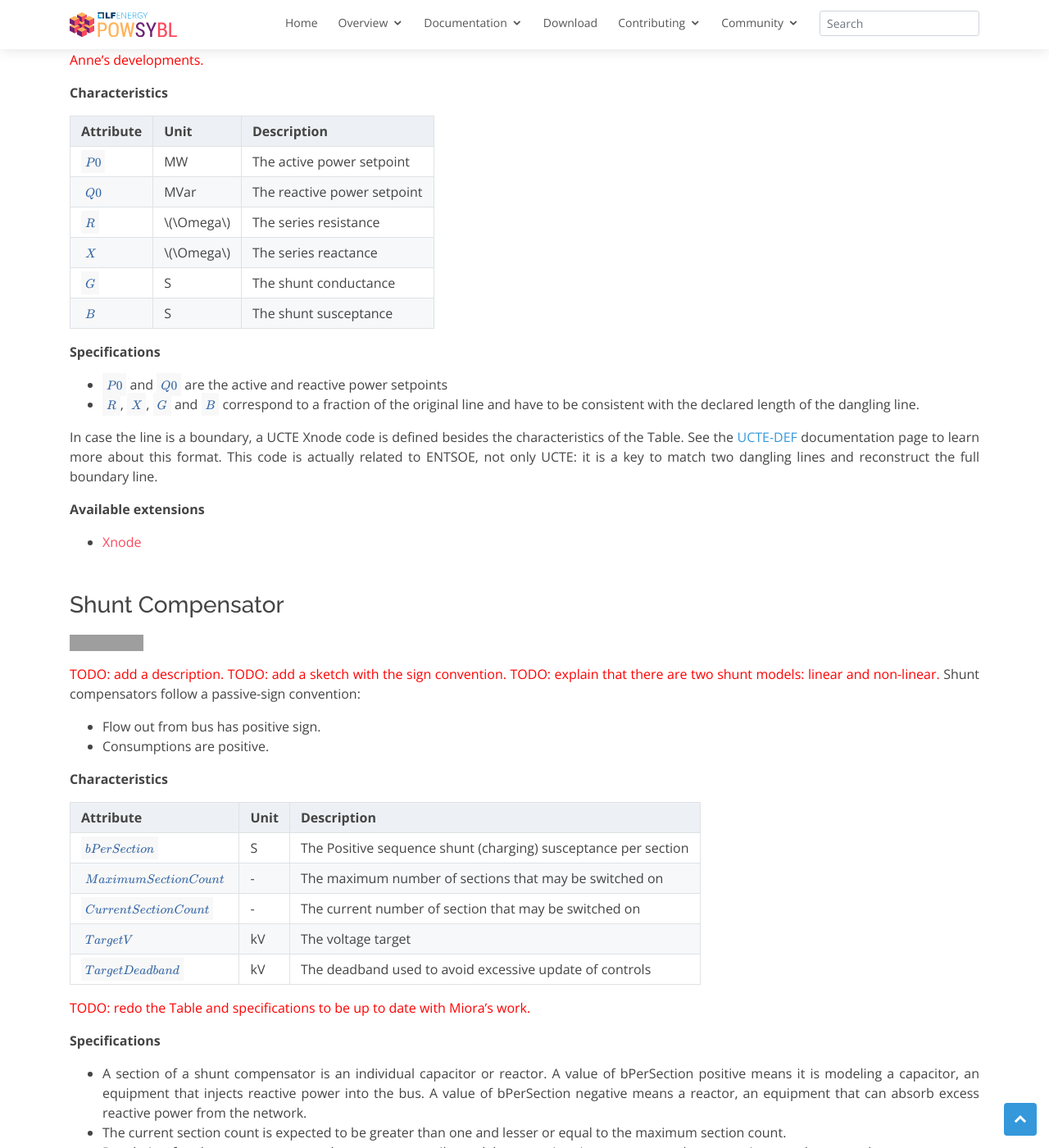
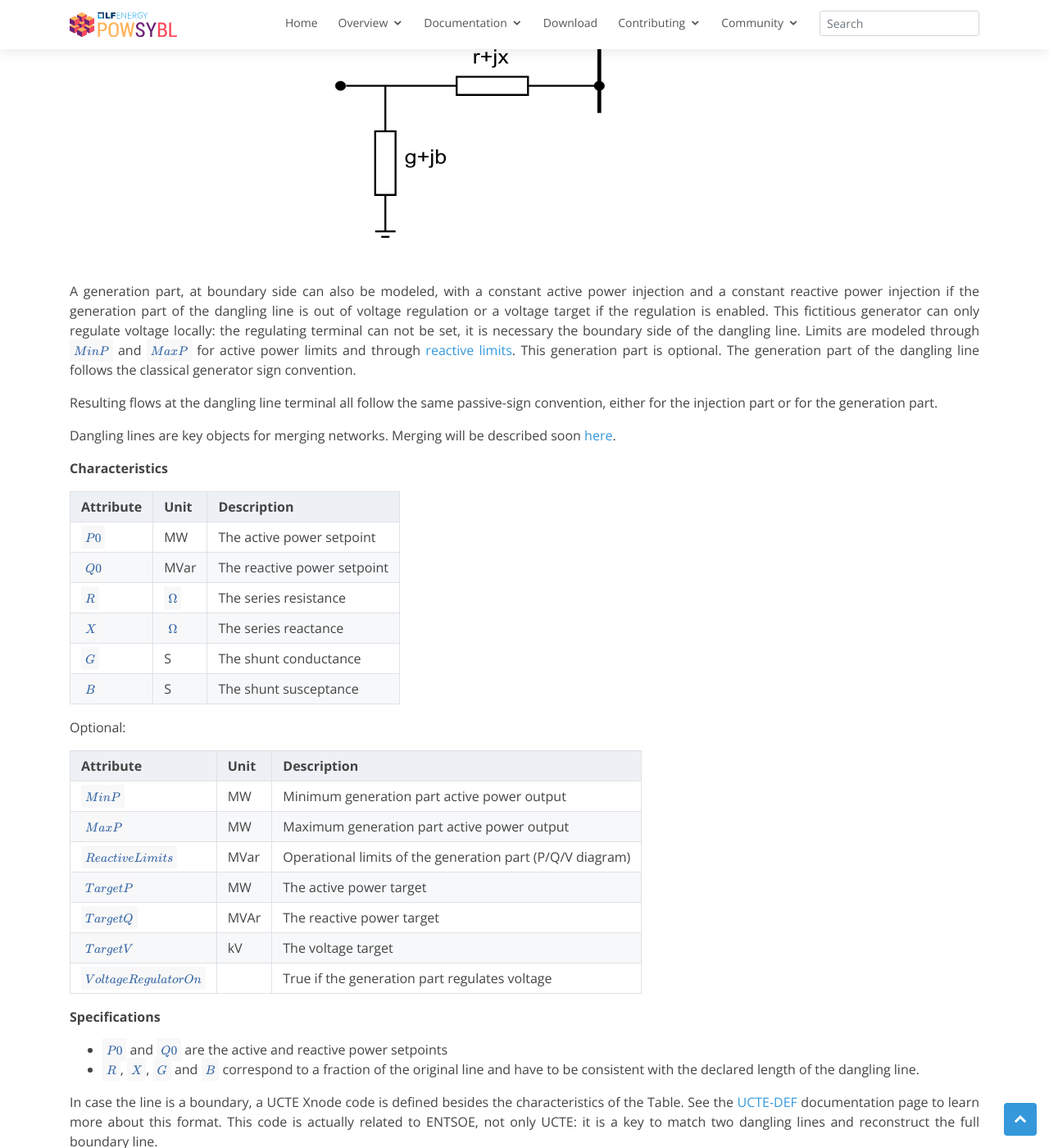
Before and after one commit to powsybl/powsybl.github.io, a Jekyll site: the page built from pages/documentation/grid/model/index.md, in a window 1280 px wide and 1400 px high, scrolled down 7647 px. Shown: the whole window at 82% size. Built offline with Jekyll 4.4.1, drawn with Linux system fonts in a browser that asks for light colours; our own code applies the rules of GitHub Pages for plain Markdown files; some of the changed text lies outside the part shown; grey boxes are pictures that could not be loaded.

Commit message:
Improve IIDM documentation (#214)
* Improve description of current limits.
* Add generation part of dangling line description.
* Update the shunt compensator documentation.

Signed-off-by: RALAMBOTIANA MIORA <miora.ralambotiana@rte-france.com>
Signed-off-by: Anne Tilloy <anne.tilloy@rte-france.com>
Signed-off-by: Florian Dupuy <florian.dupuy@rte-france.com>

```diff
--- a/pages/documentation/grid/model/index.md
+++ b/pages/documentation/grid/model/index.md
@@ -132,7 +132,9 @@
 
 A load is a passive equipment representing a delivery point that consumes active and reactive power.
 
+<!---
 <span style="color:red"> TODO: add a sketch where the sign convention is indicated.</span>
+-->
 
 **Characteristics**
 
@@ -159,7 +161,9 @@
 
 A battery on the electric grid is an energy storage device that is either capable of capturing energy from the grid or of injecting it into the grid. The electric energy on the grid side is thus transformed into chemical energy on the battery side and vice versa. The power flow is bidirectional and it is controlled via a power electronic converter.
 
+<!---
 <span style="color:red"> TODO: add a sketch.</span>
+-->
 
 **Characteristics**
 
@@ -184,9 +188,13 @@
 The active and reactive power setpoints are fixed: the injection represents the power flow that would occur through the connection, were the other
 network fully described.
 
-<span style="color:red"> TODO: add a sketch with the sign convention.</span>
-<span style="color:red"> TODO: add a link to the Merging documentation.</span>
-<span style="color:red"> TODO: update the documentation according to Anne's developments.</span>
+![Dangling line model](img/index/danglingLine.svg){: width="50%" .center-image}
+
+A generation part, at boundary side can also be modeled, with a constant active power injection and a constant reactive power injection if the generation part of the dangling line is out of voltage regulation or a voltage target if the regulation is enabled. This fictitious generator can only regulate voltage locally: the regulating terminal can not be set, it is necessary the boundary side of the dangling line. Limits are modeled through $$MinP$$ and $$MaxP$$ for active power limits and through [reactive limits](#reactive-limits). This generation part is optional. The generation part of the dangling line follows the classical generator sign convention.
+
+Resulting flows at the dangling line terminal all follow the same passive-sign convention, either for the injection part or for the generation part.
+
+Dangling lines are key objects for merging networks. Merging will be described soon [here](../features/merging.md).
 
 **Characteristics**
 
@@ -194,10 +202,22 @@
 | --------- | ---- | ----------- |
 | $$P0$$ | MW | The active power setpoint |
 | $$Q0$$ | MVar | The reactive power setpoint |
-| $$R$$ | $$\Omega\$$ | The series resistance |
-| $$X$$ | $$\Omega\$$ | The series reactance |
+| $$R$$ | $$\Omega$$ | The series resistance |
+| $$X$$ | $$\Omega$$ | The series reactance |
 | $$G$$ | S | The shunt conductance |
 | $$B$$ | S | The shunt susceptance |
+
+Optional:
+
+| Attribute | Unit | Description |
+| --------- | ---- | ----------- |
+| $$MinP$$ | MW | Minimum generation part active power output |
+| $$MaxP$$ | MW | Maximum generation part active power output |
+| $$ReactiveLimits$$ | MVar | Operational limits of the generation part (P/Q/V diagram) |
+| $$TargetP$$ | MW | The active power target |
+| $$TargetQ$$ | MVAr | The reactive power target |
+| $$TargetV$$ | kV | The voltage target |
+| $$VoltageRegulatorOn$$ |  | True if the generation part regulates voltage |
 
 **Specifications**
 
@@ -216,9 +236,18 @@
 ### Shunt Compensator
 [![Javadoc](https://img.shields.io/badge/-javadoc-blue.svg)](https://javadoc.io/doc/com.powsybl/powsybl-core/latest/com/powsybl/iidm/network/ShuntCompensator.html)
 
-<span style="color:red"> TODO: add a description.</span>
+<!---
 <span style="color:red"> TODO: add a sketch with the sign convention.</span>
-<span style="color:red"> TODO: explain that there are two shunt models: linear and non-linear.</span>
+-->
+
+A shunt compensator represents a shunt capacitor or reactor or a set of switchable banks of shunt capacitors or reactors in the network. A section of a shunt compensator
+is an individual capacitor or reactor: if its reactive power (Q) is negative, it is a capacitor; if it is positive, it is a reactor.
+
+There are two models of shunt compensators in IIDM: linear shunt compensators and non-linear shunt compensators.
+
+A linear shunt compensator has banks or sections with equal admittance values.
+A non-linear shunt compensator has banks or sections with different admittance values.
+
 Shunt compensators follow a passive-sign convention:
   - Flow out from bus has positive sign.
   - Consumptions are positive.
@@ -227,13 +256,38 @@
 
 | Attribute | Unit | Description |
 | --------- | ---- |------------ |
-| $$bPerSection$$ | S | The Positive sequence shunt (charging) susceptance per section |
 | $$MaximumSectionCount$$ | - | The maximum number of sections that may be switched on |
-| $$CurrentSectionCount$$ | - | The current number of section that may be switched on |
+| $$SectionCount$$ | - | The current number of sections that are switched on |
+| $$B$$ | S | The susceptance of the shunt compensator in its current state |
+| $$G$$ | S | The conductance of the shunt compensator in its current state |
 | $$TargetV$$ | kV | The voltage target |
 | $$TargetDeadband$$ | kV | The deadband used to avoid excessive update of controls |
+| $$RegulatingTerminal$$ | - | Associated node or bus for which voltage is to be regulated |
+| $$VoltageRegulatorOn$$ | - | True if the shunt compensator regulates voltage |
 
-<span style="color:red"> TODO: redo the Table and specifications to be up to date with Miora's work.</span>
+- For Linear Shunt Compensators
+
+| Attribute | Unit | Description |
+| --------- | ---- |------------ |
+| $$bPerSection$$ | S | The Positive sequence shunt (charging) susceptance per section |
+| $$gPerSection$$ | S | The Positive sequence shunt (charging) conductance per section |
+
+We expect $$bPerSection$$ to be a non zero value. The disconnected status of the linear shunt compensator can be modeled by setting the $$SectionCount$$ attribute to zero.
+
+- For Non Linear Shunt Compensators
+
+| Attribute | Unit | Description |
+| --------- | ---- |------------ |
+| $$Sections$$ | [Section](#Section) | The Partition of all the shunt compensator's sections |
+
+#### Section
+
+| Attribute | Unit | Description |
+| --------- | ---- |------------ |
+| $$B$$ | S | The Positive sequence shunt (charging) susceptance of the section |
+| $$G$$ | S | The Positive sequence shunt (charging) conductance of the section |
+
+$$B$$ and $$G$$ attributes can be equal zero, but the disconnected status of the non linear shunt compensator can be modeled by setting the $$SectionCount$$ attribute to zero. The section which $$SectionCount$$ equal to $$1$$ is the first effective section, and it would be more efficient to affect it a non zero susceptance.
 
 **Specifications**
 
@@ -336,8 +390,8 @@
 
 | Attribute | Unit | Description |
 | --------- | ---- | ----------- |
-| $$R$$ | $$\Omega\$$ | The series resistance |
-| $$X$$ | $$\Omega\$$ | The series reactance |
+| $$R$$ | $$\Omega$$ | The series resistance |
+| $$X$$ | $$\Omega$$ | The series reactance |
 | $$G1$$ | S | The first side shunt conductance |
 | $$B1$$ | S | The first side shunt susceptance |
 | $$G2$$ | S | The second side shunt conductance |
@@ -366,14 +420,16 @@
 
 | Attribute | Unit | Description |
 | --------- | ---- | ----------- |
-| $$R$$ | $$\Omega\$$ | The series resistance |
-| $$X$$ | $$\Omega\$$ | The series reactance |
+| $$R$$ | $$\Omega$$ | The series resistance |
+| $$X$$ | $$\Omega$$ | The series reactance |
 | $$G1$$ | S | The first side shunt conductance |
 | $$B1$$ | S | The first side shunt susceptance |
 | $$G2$$ | S | The second side shunt conductance |
 | $$B2$$ | S | The second side shunt susceptance |
 
+<!---
 <span style="color:red"> TODO: describe xnodeP and xnodeQ in the java doc and here with a sentence.</span>
+-->
 
 #### Transformers
 
@@ -458,8 +514,6 @@
 | --------- | ---- | ----------- |
 | $$RatedU0$$ | kV | The rated voltage at the star bus |
 
-<span style="color:red"> TODO: place RatedU0 on the sketch.</span>
-
 **Specifications**
 
 - A [ratio tap changer](#ratio-tap-changer) and/or a [phase tap changer](#phase-tap-changer) can be associated to all three sides of a three windings power transformer.
@@ -475,8 +529,8 @@
 
 | Attribute | Unit | Description |
 | --------- | ---- | ----------- |
-| $$R$$ | $$\Omega\$$ | The nominal series resistance specified at the voltage of the leg |
-| $$X$$ | $$\Omega\$$ | The nominal series reactance specified at the voltage of the leg |
+| $$R$$ | $$\Omega$$ | The nominal series resistance specified at the voltage of the leg |
+| $$X$$ | $$\Omega$$ | The nominal series reactance specified at the voltage of the leg |
 | $$G$$ | S | The nominal magnetizing conductance specified at the voltage of the leg |
 | $$B$$ | S | The nominal magnetizing susceptance specified at the voltage of the leg |
 | $$RatedU$$ | kV | The rated voltage |
@@ -497,7 +551,7 @@
 
 | Attribute | Unit | Description |
 | --------- | ---- | ----------- |
-| $$R$$ | $$\Omega\$$ | The resistance of the HVDC line |
+| $$R$$ | $$\Omega$$ | The resistance of the HVDC line |
 | $$NominalV$$ | kV | The nominal voltage |
 | $$ActivePowerSetpoint$$ | MW | The active power setpoint |
 | $$MaxP$$ | MW | The maximum active power |
@@ -517,6 +571,30 @@
 An HVDC converter station converts electric power from high voltage alternating current (AC) to high-voltage direct current (HVDC), or vice versa.
 Electronic converters for HVDC are divided into two main categories: line-commutated converters (LCC) and voltage-sourced converters (VSC).
 
+**Characteristics**
+
+| Attribute | Type | Unit | Required | Default value | Description |
+| --------- | ---- | ---- | -------- | ------------- | ----------- |
+| HvdcType | `HvdcType` | - | yes | - | The HVDC type |
+| LossFactor | float | % | yes | - | The loss factor |
+
+The LossFactor should be greater than 0.
+
+**Specifications**
+
+The HVDC type, `LCC` or `VSC`, determines if the Converter Station is a LCC Converter Station or a VSC Converter Station.
+
+The positive loss factor `LossFactor` is used to model the losses during the conversion. In case of:
+- A rectifier operation (conversion from AC to DC), we have
+$$
+\frac{P_{DC}}{P_{AC}} = 1 - \frac{LossFactor}{100}
+$$
+- An inverter operation (conversion from DC to AC), we have
+$$
+\frac{P_{AC}}{P_{DC}} = 1 - \frac{LossFactor}{100}
+$$
+Note that at the terminal on the AC side, $$Q$$ is always positive: the converter station always consumes reactive power.
+
 ##### LCC Converter Station
 [![Javadoc](https://img.shields.io/badge/-javadoc-blue.svg)](https://javadoc.io/doc/com.powsybl/powsybl-core/latest/com/powsybl/iidm/network/LccConverterStation.html)
 
@@ -532,15 +610,7 @@
 
 | Attribute | Unit | Description |
 | --------- | ---- | ----------- |
-| $$PowerFactor$$ | - | Ratio between the active power $$P$$ and the apparent power $$S$$. |
-
-**Specifications**
-
-- The power factor is equal to
-$$
-\dfrac{P}{\sqrt{P^{2} + Q^{2}}}
-$$
-and should be between -1 and 1. Note that at the terminal on the AC side, $$Q$$ is always positive: the converter station always consumes reactive power.
+| $$PowerFactor$$ | % | Ratio between the active power $$P$$ and the apparent power $$S$$. |
 
 ##### VSC Converter Station
 [![Javadoc](https://img.shields.io/badge/-javadoc-blue.svg)](https://javadoc.io/doc/com.powsybl/powsybl-core/latest/com/powsybl/iidm/network/VscConverterStation.html)
@@ -559,13 +629,12 @@
 | --------- | ---- | ----------- |
 | $$VoltageSetpoint$$ | kV | The voltage setpoint for regulation |
 | $$ReactivePowerSetpoint$$ | MVar | The reactive power setpoint for regulation |
+| $$PowerFactor$$ | % | Ratio between the active power $$P$$ and the apparent power $$S$$. |
 
 **Specifications**
 
 - The voltage setpoint (in kV) is required if the voltage regulator is on for the VSC station.
-- The reactive power setpoint (in MVar) is required if the voltage regulator is off for the VSC station.
-    - A positive value of $$ReactivePowerSetpoint$$ means an injection into the bus, thus a negative value at the corresponding terminal (which is in passive-sign convention).
-<span style="color:red"> TODO: check the sign convention</span>
+- The reactive power setpoint (in MVar) is required if the voltage regulator is off for the VSC station. A positive value of $$ReactivePowerSetpoint$$ means an injection into the bus, thus a negative value at the corresponding terminal (which is in passive-sign convention).
 - A set of reactive limits can be associated to a VSC converter station. All the reactive limits modelings available in the library are described [here](reactiveLimits.md).
 
 **Metadata**
@@ -575,20 +644,27 @@
 
 [![Javadoc](https://img.shields.io/badge/-javadoc-blue.svg)](https://javadoc.io/doc/com.powsybl/powsybl-core/latest/com/powsybl/iidm/network/BusbarSection.html)<br>
 A busbar section is a non impedant element used in a node/breaker substation topology to connect equipment.
+
+<!---
 <span style="color:red"> TODO</span>
+-->
 
 ### Breaker/Switch
 
 [![Javadoc](https://img.shields.io/badge/-javadoc-blue.svg)](https://javadoc.io/doc/com.powsybl/powsybl-core/latest/com/powsybl/iidm/network/Switch.html)<br>
 
+<!---
 <span style="color:red"> TODO</span>
+-->
 
 ### Internal Connection
 
 **Internal connection**
 An internal connection is a non-impedant connection between two components in a voltage level.
 
+<!--
 <span style="color:red"> TODO</span>
+-->
 
 ## Additional network models
 
@@ -615,14 +691,18 @@
 Some equipment have operational limits regarding the current value, corresponding to the equipment's physical limitations (related to heating).
 The current limits may be set in IIDM for [lines](#line),
 [dangling lines](#dangling-line), [two windings transformers](#two-windings-transformer) and [three windings transformers](#three-windings-transformer).
-Current limits are defined by at most one permanent limit and/or any number of temporary limits.
+Current limits are defined by at most one permanent limit and any number of temporary limits (zero or more).
 The permanent limit sets the current value (in `A`) under which the equipment can safely
 be operated for any duration.
 The temporary limits can be used to define higher current limitations corresponding
 to specific operational durations.
 A temporary limit thus has an **acceptable duration**.
 The component on which the current limits are applied can safely remain
-between the preceding limit (it could be another temporary limit or a permanent limit) and this limit for a duration up to the acceptable duration.
+between the preceding limit (it could be another temporary limit or a permanent limit) and this limit for a duration up to the acceptable duration. Please look at this scheme to fully understand the modelling:
+
+![Current limits model](img/index/currentLimits.svg){: width="50%" .center-image}
+
+Note that, following this modelling, in general the last temporary limit (the higher one in value) should be infinite with an acceptable duration different from zero, except for tripping current modeling where the last temporary limit is infinite with an acceptable duration equal to zero.
 
 ### Phase tap changer
 [![Javadoc](https://img.shields.io/badge/-javadoc-blue.svg)](https://javadoc.io/doc/com.powsybl/powsybl-core/latest/com/powsybl/iidm/network/PhaseTapChanger.html)
@@ -643,7 +723,9 @@
 
 The phase tap changer can always switch tap positions while loaded, which is not the case of the ratio tap changer described below.
 
+<!---
 <span style="color:red"> TODO: check what happens when setting `isRegulating` to true and `FIXED_TAP` as regulating mode</span>
+-->
 
 Each step of a phase tap changer has the following attributes:
 
@@ -686,4 +768,6 @@
 
 ## Going further
 
+<!---
 <span style="color:red"> TODO: create a tutorial showing how to create the FourSubstationsNodeBreakerFactory network of the tests.</span>
+-->
```
Also changed, not shown: other parts of pages/documentation/grid/model/index.md (+1 -1 lines), pages/documentation/developer/api_guide/limits.md (+29 -2 lines), pages/documentation/grid/formats/cim-cgmes.md (+1 -1 lines), pages/documentation/developer/api_guide/img/limits/currentLimitsExample1.svg (added), pages/documentation/developer/api_guide/img/limits/currentLimitsExample2.svg (added), pages/documentation/grid/model/img/index/currentLimits.svg (added), pages/documentation/grid/model/img/index/danglingLine.svg (added).
